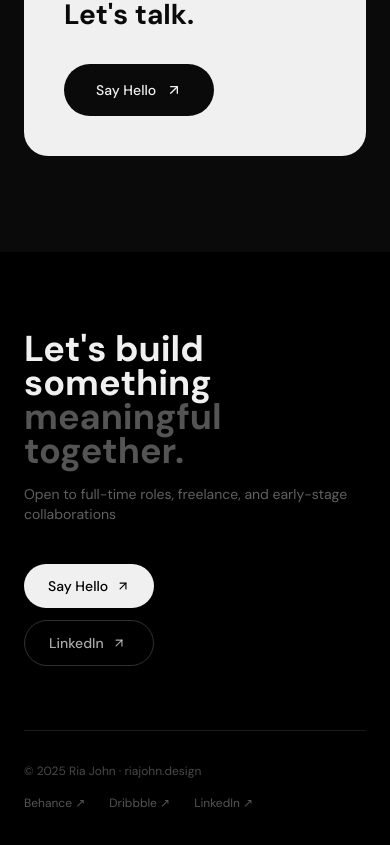
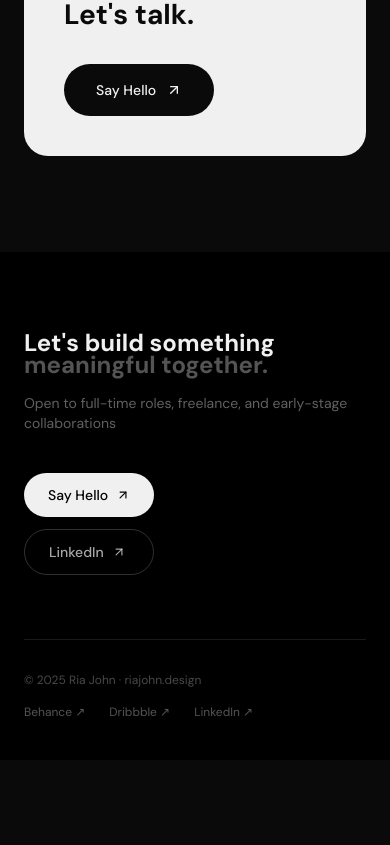
Before and after one commit to riajohndesign/Portfolio-Ria-, a React (Vite) app: page / in a window 390 px wide. Shown: the part 6738-7583 px from the top of the page. After the commit the page ends 7498 px from the top, so only its background shows below. Built offline with nearby package versions, Linux system fonts and the light colour scheme.

Commit message:
Reduce footer CTA heading font size

```diff
--- a/src/app/components/Layout.tsx
+++ b/src/app/components/Layout.tsx
@@ -152,7 +152,7 @@ export function Layout() {
             <div>
               <p
                 className="font-syne font-bold leading-[0.95] mb-4"
-                style={{ color: "var(--footer-fg)", fontSize: "clamp(36px, 5vw, 64px)" }}
+                style={{ color: "var(--footer-fg)", fontSize: "clamp(24px, 3vw, 40px)" }}
               >
                 Let's build something
                 <br />
```
